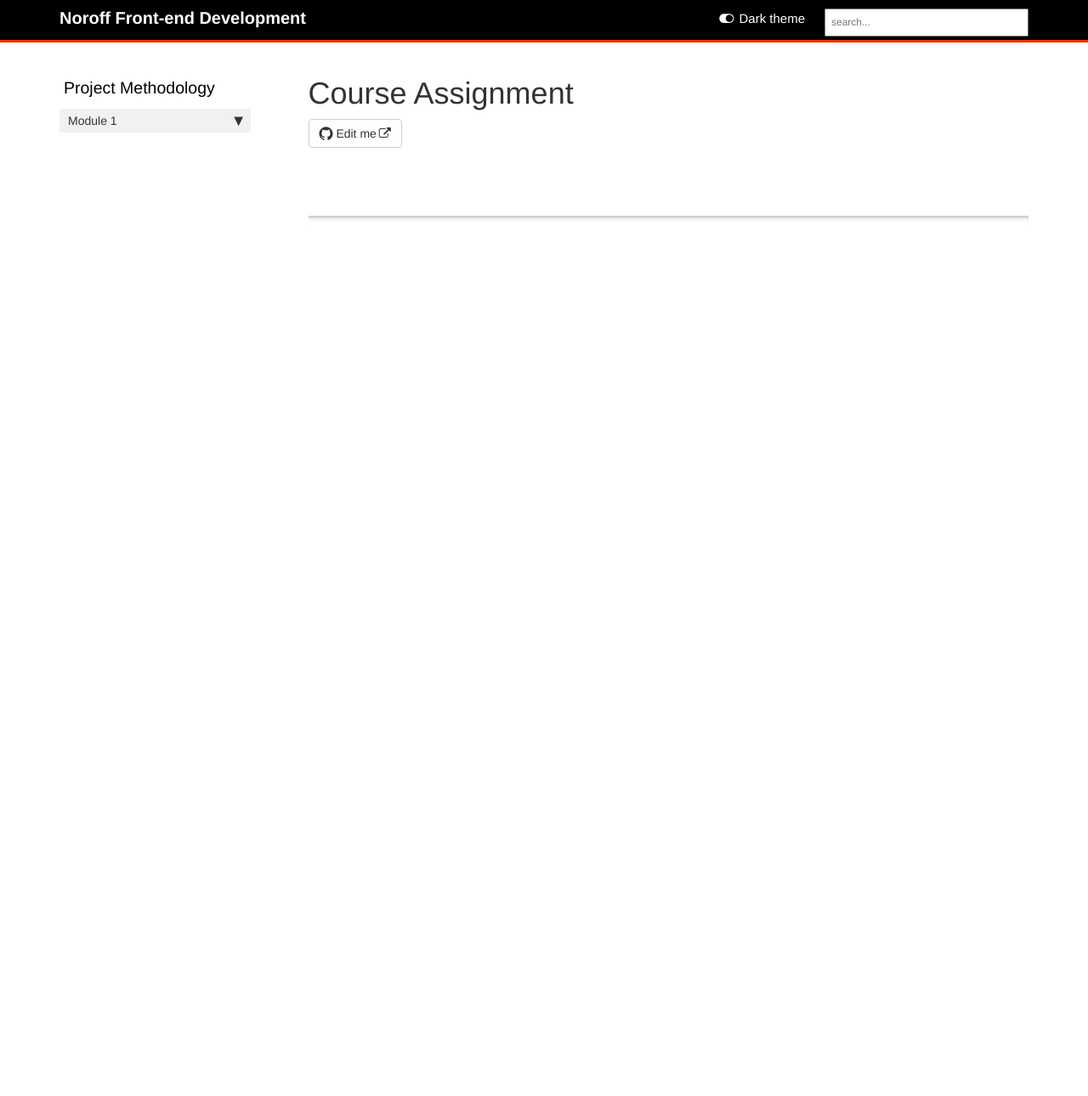
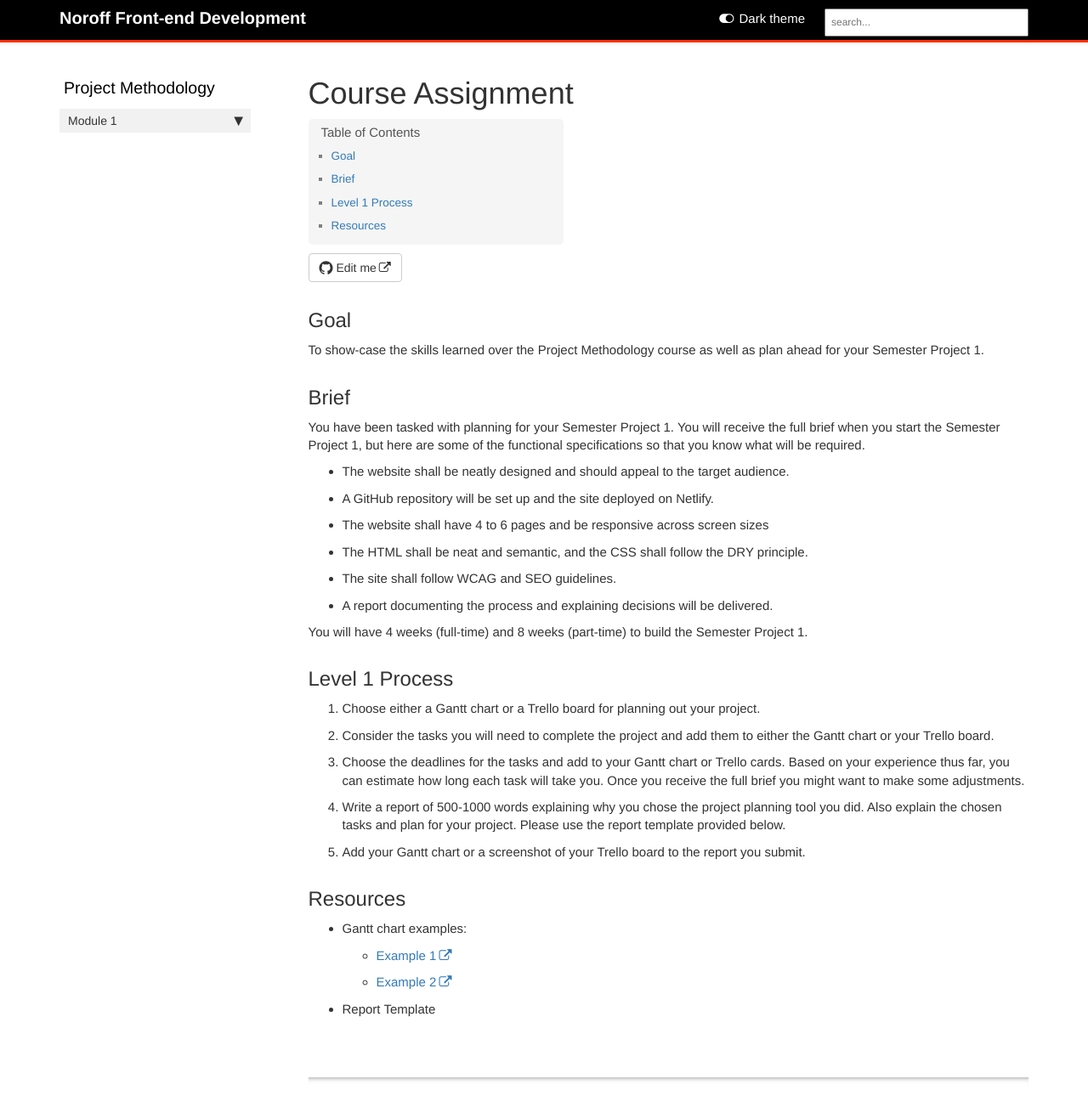
Before and after one commit to AmberBentley/content-feu, a Jekyll site: the page built from pages/project-methodology/ca.md, in a window 1280 px wide. Shown: the whole page at 85% size. Built offline with Jekyll 4.4.1, drawn with Linux system fonts in a browser that asks for light colours; comment, search, counter and statistics services are not loaded; before the commit the page ends 900 px from its top, so only the background shows below that.

Commit message:
Project Methodology CA added

```diff
--- a/pages/project-methodology/ca.md
+++ b/pages/project-methodology/ca.md
@@ -6,3 +6,34 @@ sidebar: proj-meth
 permalink: project-methodology/ca.html
 folder: project-methodology
 ---
+
+## Goal
+
+To show-case the skills learned over the Project Methodology course as well as plan ahead for your Semester Project 1.
+
+## Brief
+
+You have been tasked with planning for your Semester Project 1. You will receive the full brief when you start the Semester Project 1, but here are some of the functional specifications so that you know what will be required.
+
+- The website shall be neatly designed and should appeal to the target audience.
+- A GitHub repository will be set up and the site deployed on Netlify.
+- The website shall have 4 to 6 pages and be responsive across screen sizes
+- The HTML shall be neat and semantic, and the CSS shall follow the DRY principle.
+- The site shall follow WCAG and SEO guidelines.
+- A report documenting the process and explaining decisions will be delivered.
+
+You will have 4 weeks (full-time) and 8 weeks (part-time) to build the Semester Project 1.
+
+## Level 1 Process
+
+1.	Choose either a Gantt chart or a Trello board for planning out your project.
+2.	Consider the tasks you will need to complete the project and add them to either the Gantt chart or your Trello board.
+3.	Choose the deadlines for the tasks and add to your Gantt chart or Trello cards. Based on your experience thus far, you can estimate how long each task will take you. Once you receive the full brief you might want to make some adjustments.
+4.	Write a report of 500-1000 words explaining why you chose the project planning tool you did. Also explain the chosen tasks and plan for your project. Please use the report template provided below.
+5.	Add your Gantt chart or a screenshot of your Trello board to the report you submit.
+
+## Resources
+- Gantt chart examples:
+    - [Example 1](https://s.studiobinder.com/wp-content/uploads/2017/11/Create-A-Free-Gantt-Chart-Online-Modern-Gantt-Chart-Sample-Excell-StudioBinder.jpg)
+    - [Example 2](https://www.projectengineer.net/wp-content/uploads/2018/09/gantt-chart-toms-planner-768x310.png)
+- Report Template
```
